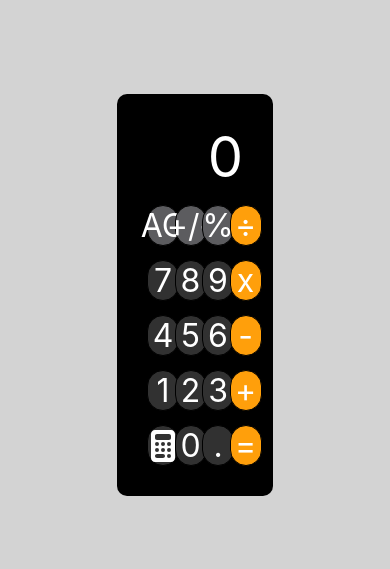
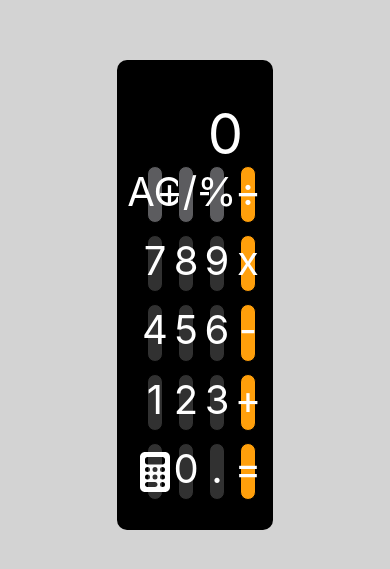
Before and after one commit to leovolwahsen/react-taschenrechner, a React (Vite) app in the folder taschenrechner/: page / in a window 390 px wide. Shown: the part 127-696 px from the top of the page. Built offline with nearby package versions, Linux system fonts and the light colour scheme.

Commit message:
made improvements to responsivness as well as to the displaying of the calculation

```diff
--- a/taschenrechner/src/App.tsx
+++ b/taschenrechner/src/App.tsx
@@ -1,7 +1,7 @@
 import React, { useEffect, useRef } from "react";
 import { useState } from "react";
 import { evaluate } from "mathjs";
-import { Button, Col, Row, Typography, Modal, Flex, Form } from "antd";
+import { Button, Col, Row, Typography, Modal, Flex, Form, Grid } from "antd";
 import { theming } from "../theming"
 import { FaDeleteLeft, FaCalculator } from "react-icons/fa6";
 import { TbMathSymbols, TbMathFunction } from "react-icons/tb";
@@ -9,6 +9,7 @@ import { IoMdClose } from "react-icons/io";
 import "./App.css"
 
 const { Text } = Typography;
+const { useBreakpoint } = Grid;
 
 export const App = () => {
   const [input, setInput] = useState<string>("");
@@ -22,6 +23,7 @@ export const App = () => {
   const [fontSize, setFontSize] = useState<number>(3.5);
 
   const textRef = useRef<HTMLDivElement>(null);
+  const screen = useBreakpoint();
 
   const scientificSymbols = [
     { label: "(", value: "(" },
@@ -160,12 +162,13 @@ export const App = () => {
     onClick: () => void,
     span: number = 6,
     color: string = theming?.colors?.gray,
-    fontSize: string = "2rem",
+    fontSize: string = "2.5rem",
+    paddingBottom: string = "0.4rem",
     TbAspectRatio: string = "auto",
     TbBackground: string = "auto"
   ) => (
     <Col span={span}>
-      <Button size="middle" block onClick={onClick} style={{ display: "flex", justifyContent: "center", alignItems: "center", backgroundColor: color, color: theming?.colors?.white, fontSize: fontSize, borderRadius: 100, height: "100%", aspectRatio: TbAspectRatio, background: TbBackground }}>
+      <Button size="small" block onClick={onClick} style={{ display: "flex", justifyContent: "center", alignItems: "center", backgroundColor: color, color: theming?.colors?.white, fontSize: fontSize, borderRadius: 100, height: "100%", aspectRatio: TbAspectRatio, background: TbBackground, textAlign: "center", paddingBottom: paddingBottom }}>
         <Flex justify="center" align="center">
           {value}
         </Flex>
@@ -176,25 +179,36 @@ export const App = () => {
   useEffect(() => {
     const adjustFontSize = () => {
       if (textRef.current) {
-        const textWidth = textRef.current.offsetWidth;
-        if (textWidth > 400) {
+        const containerWidth = textRef.current.parentElement?.offsetWidth || 0;
+        const textWidth = textRef.current.scrollWidth;
+
+        if (textWidth > containerWidth) {
           setFontSize((prevFontSize) => Math.max(1, prevFontSize - 0.1));
-        } else {
-          setFontSize(3.5);
+        } else if (fontSize < 3.5) {
+          setFontSize((prevFontSize) => Math.min(3.5, prevFontSize + 0.1));
         }
       }
     };
 
-    adjustFontSize();
+    const resizeObserver = new ResizeObserver(() => {
+      adjustFontSize();
+    });
+
+    if (textRef.current) {
+      resizeObserver.observe(textRef.current);
+    }
+
+    return () => {
+      resizeObserver.disconnect();
+    };
   }, [input, fullMathCalculation, prevResult]);
-
 
   return (
     <Flex style={{ height: "100vh", display: "flex", justifyContent: "center", alignItems: "center" }}>
-      <Form size="small" style={{ width: "40vw", maxWidth: "550px", maxHeight: "90vh", padding: 30, borderRadius: "10px", backgroundColor: theming?.colors?.black, display: "flex", flexDirection: "column", alignItems: "center", justifyContent: "center" }}>
-        <Row gutter={[14, 14]}>
+      <Form size="small" style={{ width: `${screen.xl ? "30vw" : "40vw"}`, height: "auto", padding: "30px", borderRadius: "10px", backgroundColor: theming?.colors?.black, boxSizing: "border-box", overflow: "hidden" }}>
+        <Row gutter={[28, 12]} >
           <Col span={24}>
-            <Row style={{ display: "flex", alignItems: "end", position: "relative" }}>
+            <Row style={{ display: "flex", alignItems: "flex-end", position: "relative", height: "4rem", width: "100%" }}>
               {angleMode === "rad" ? (
                 <Col style={{ position: "absolute", left: 0 }}>
                   <Text>
@@ -203,32 +217,32 @@ export const App = () => {
                 </Col>
               ) : null}
 
-              <Col flex={1} style={{ textAlign: "right",   overflow: "hidden",
-                  whiteSpace: "nowrap",
-                  textOverflow: "ellipsis" }}>
-               <div
+              <Col flex={1} style={{ textAlign: "right", whiteSpace: "nowrap" }}>
+                <Text
                   ref={textRef}
-                  style={{
-                    fontSize: `${fontSize}rem`,
-                    color: theming?.colors?.white,
-                    lineHeight: "1.2",
-                    transition: "font-size 0.2s ease",
-                  }} >
-                  {prevResult !== "" ? fullMathCalculation.replace(/\*/g, "x") : input.replace(/\*/g, "x") || "0"}
-                </div>
+                  style={{ fontSize: `${fontSize}rem`, color: theming?.colors?.white,  }}>
+                  {
+                    (() => {
+                      const valueToDisplay = prevResult !== "" ? fullMathCalculation.replace(/\*/g, "x") : input.replace(/\*/g, "x") || "0";
+                      const numericValue = parseFloat(valueToDisplay.replace(/x/g, "*"));
+
+                      if (!isNaN(numericValue) && numericValue !== 0) {
+                        if (Math.abs(numericValue) >= 1e10 || Math.abs(numericValue) < 1e-4) {
+                          return numericValue.toExponential(5)
+                        }
+                      }
+                      return valueToDisplay;
+                    })()
+                  }
+                </Text>
               </Col>
             </Row>
           </Col>
           {isScientific &&
             scientificSymbols.map((symbol) => (
-              renderButton(symbol.label, () => handleClick(symbol.value), 4, theming?.colors?.gray, "1.4rem", "1", theming?.colors?.darkGray)
+              renderButton(symbol.label, () => handleClick(symbol.value), 4, theming?.colors?.gray, "1.5rem", "0rem")
             ))}
-          {renderButton(
-            input && !equalsClicked ? <FaDeleteLeft /> : "AC",
-            deleteLastOrDeleteAll,
-            6,
-            theming?.colors?.lightGray
-          )}
+          {renderButton(input && !equalsClicked ? <FaDeleteLeft /> : "AC", deleteLastOrDeleteAll, 6, theming?.colors?.lightGray)}
           {renderButton("+/-", () => handleOperation("* (-1)"), 6, theming?.colors?.lightGray)}
           {renderButton("%", () => handleOperation("%"), 6, theming?.colors?.lightGray)}
           {renderButton("÷", () => handleOperation("/"), 6, theming?.colors?.orange)}
@@ -244,7 +258,7 @@ export const App = () => {
           {renderButton("2", () => handleClick("2"))}
           {renderButton("3", () => handleClick("3"))}
           {renderButton("+", () => handleOperation("+"), 6, theming?.colors?.orange)}
-          {renderButton(<FaCalculator />, () => showModal())}
+          {renderButton(<FaCalculator />, () => showModal(), 6, theming?.colors?.gray, "2.5rem", "0rem")}
           <Modal
             title={<Text style={{ color: theming?.colors?.orange }}>Taschenrechner Varianten</Text>}
             open={isModalOpen}
```
